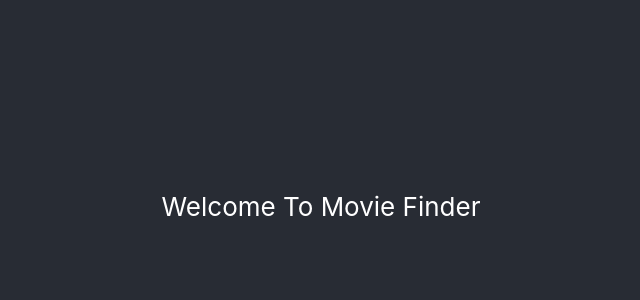
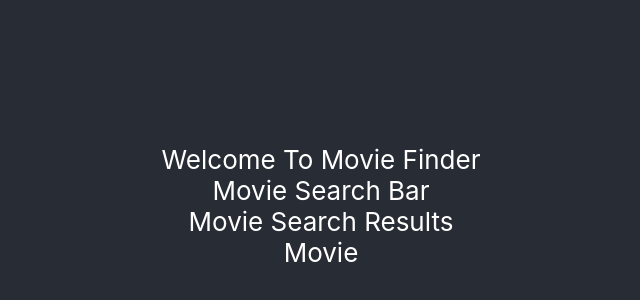
Before and after one commit to danniegregoire/MovieFinder, a React (Create React App) app in the folder client/: page / in a window 1280 px wide. Shown: the part 194-494 px from the top of the page, without its empty margins (319-959 px from the left). Built offline with nearby package versions, Linux system fonts and the light colour scheme.

Commit message:
Stubbed out components

```diff
--- a/client/src/App.js
+++ b/client/src/App.js
@@ -1,10 +1,12 @@
 import './App.css';
+import MovieSearchBar from './components/MovieSearchBar';
 
 function App() {
   return (
     <div className="App">
       <header className="App-header">
         Welcome To Movie Finder
+        <MovieSearchBar/>
       </header>
     </div>
   );
--- /dev/null
+++ b/client/src/components/Movie.js
@@ -0,0 +1,11 @@
+import React from 'react';
+
+const Movie = () => {
+  return (
+    <div>
+      Movie
+    </div>
+  );
+}
+
+export default Movie;
--- /dev/null
+++ b/client/src/components/MovieSearchBar.js
@@ -0,0 +1,15 @@
+import React from 'react';
+import MovieSearchResults from './MovieSearchResults';
+
+const MovieSearchBar = () => {
+
+  return (
+    <div>
+      Movie Search Bar
+      <MovieSearchResults/>
+    </div>
+  )
+
+}
+
+export default MovieSearchBar;
--- /dev/null
+++ b/client/src/components/MovieSearchResults.js
@@ -0,0 +1,14 @@
+import React from 'react';
+import Movie from './Movie';
+
+const MovieSearchResults = () => {
+
+  return (
+    <div>
+      Movie Search Results
+      <Movie/>
+    </div>
+  );
+}
+
+export default MovieSearchResults;
```
